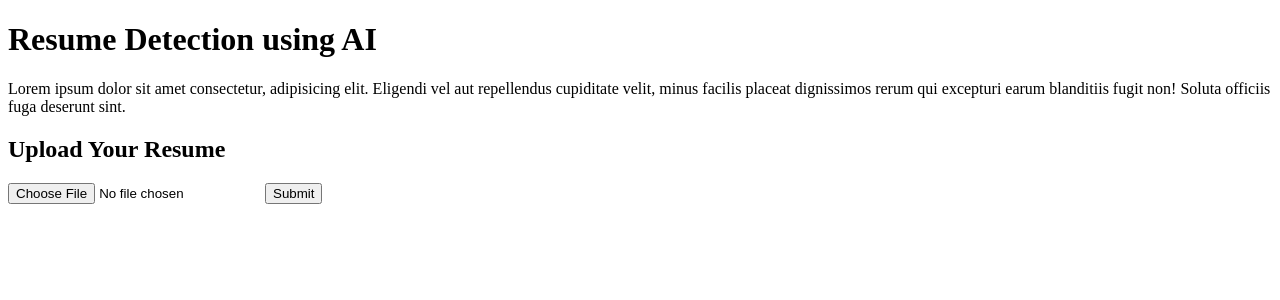
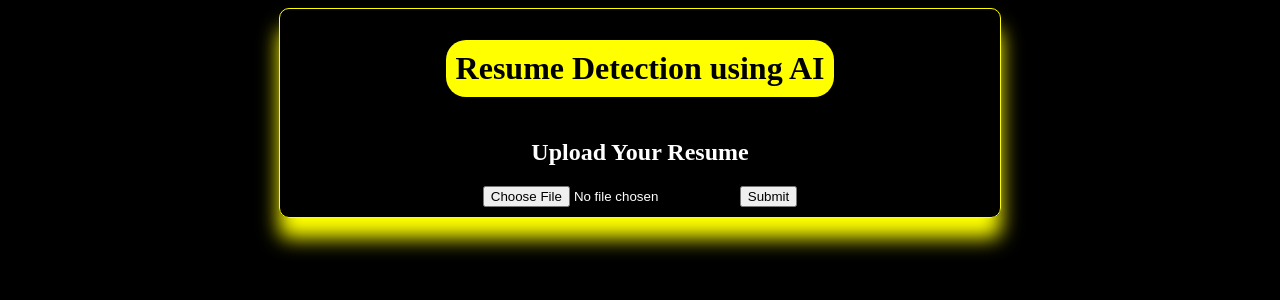
Before and after one commit to Ali-Burhan/resumedetection, a Flask app: page / in a window 1280 px wide. Shown: the top 300 px of the page. Run offline with Flask 3, Linux system fonts and the light colour scheme; parts of the project's set-up code (start-up, migrations or seed data) failed here and were passed over.

Commit message:
UI Fixed

```diff
--- a/templates/resume.html
+++ b/templates/resume.html
@@ -5,24 +5,27 @@
     <meta name="viewport" content="width=device-width, initial-scale=1.0">
     <title>Resume Detection</title>
 </head>
-<body>
-    <h1>Resume Detection using AI</h1>
-    <p>Lorem ipsum dolor sit amet consectetur, adipisicing elit. Eligendi vel aut repellendus cupiditate velit, minus facilis placeat dignissimos rerum qui excepturi earum blanditiis fugit non! Soluta officiis fuga deserunt sint.</p>
+<body style="background-color: black; color: white;">
+    <!-- <h1 style="text-align: center;">Resume Category Detection With AI</h1> -->
+    <div style="max-width: 700px; margin: auto; display: flex; flex-direction: column; align-items: center;border: 1px solid yellow; border-radius: 10px;padding: 10px; box-shadow: 0px 20px 20px 0px yellow;">
+        <div style="display: flex; flex-direction: column; align-items: center;">
+
+            <h1 style="background-color: yellow; padding: 10px; color: black;border-radius: 20px;">Resume Detection using AI</h1>
             <h2>Upload Your Resume</h2>
             <form action="/pred" method="post" enctype="multipart/form-data">
                 <input type="file" name="resume" id="resume" accept=".pdf, .txt" required>
                 <input type="submit" value="Submit">
             </form>
+        </div>
 
             {% if message %}
-    <p>{{message}}</p>
+            <p style="background-color: red; padding: 5px; border-radius: 5px; color: white;">{{message}}</p>
         {% endif %}
 
         {% if predicted_category %}
-    <hr>
-    <br>
-    <hr>
-    <p>Category is {{predicted_category}}</p>
+
+        <p style="background-color: green; padding: 5px; border-radius: 5px; color: white;">Category is {{predicted_category}}</p>
         {% endif %}
+    </div>
 </body>
 </html>
```
Lines whose indentation alone changed are shown as unchanged.
